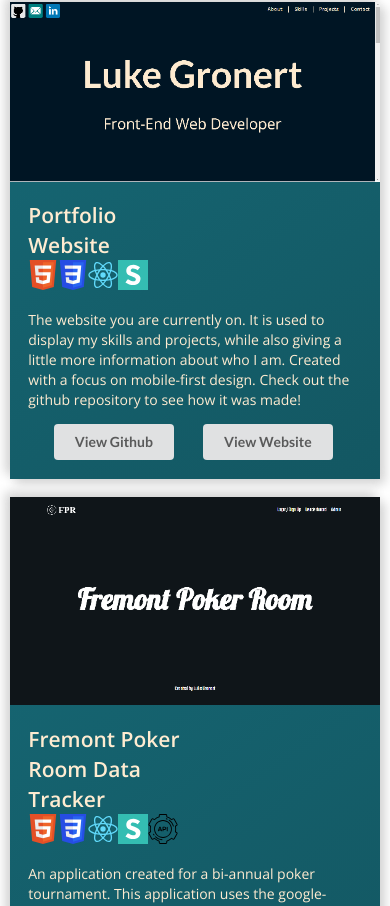
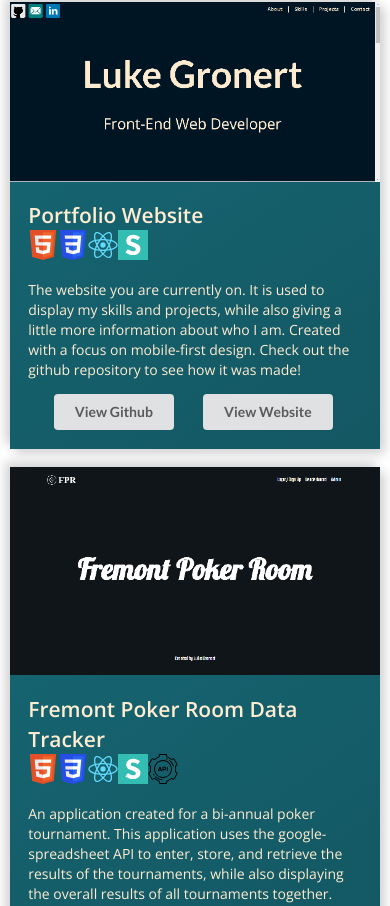
Before and after one commit to lukegronert/lukegronert.github.io, a React (Create React App) app: page / in a window 390 px wide. Shown: the part 3615-4521 px from the top of the page. Built offline with nearby package versions, Linux system fonts and the light colour scheme.

Commit message:
Fixed issue with projectCard title and technologies list only taking up 50% of width of card in mobile view.

```diff
--- a/src/styles/projectCard.css
+++ b/src/styles/projectCard.css
@@ -55,7 +55,7 @@
   margin-right: 5px;
   margin-bottom: 0;
   color: #ffecd1;
-  max-width: 50%;
+  max-width: 100%;
 }
 
 .project-content p:nth-child(2) {
@@ -66,7 +66,6 @@
   display: flex;
   align-items: center;
   justify-content: flex-start;
-  width: 50%;
 }
 
 .project-links {
```
